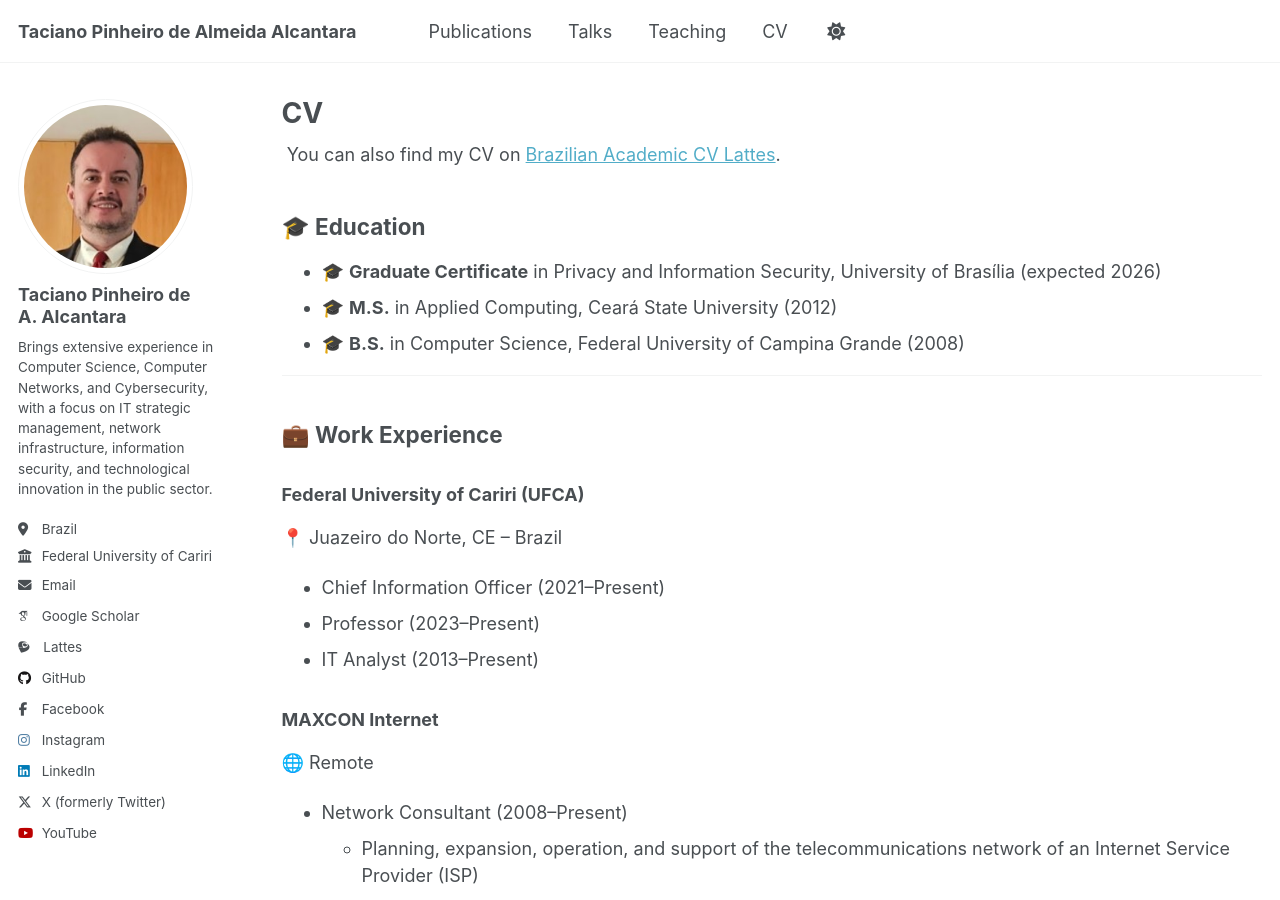
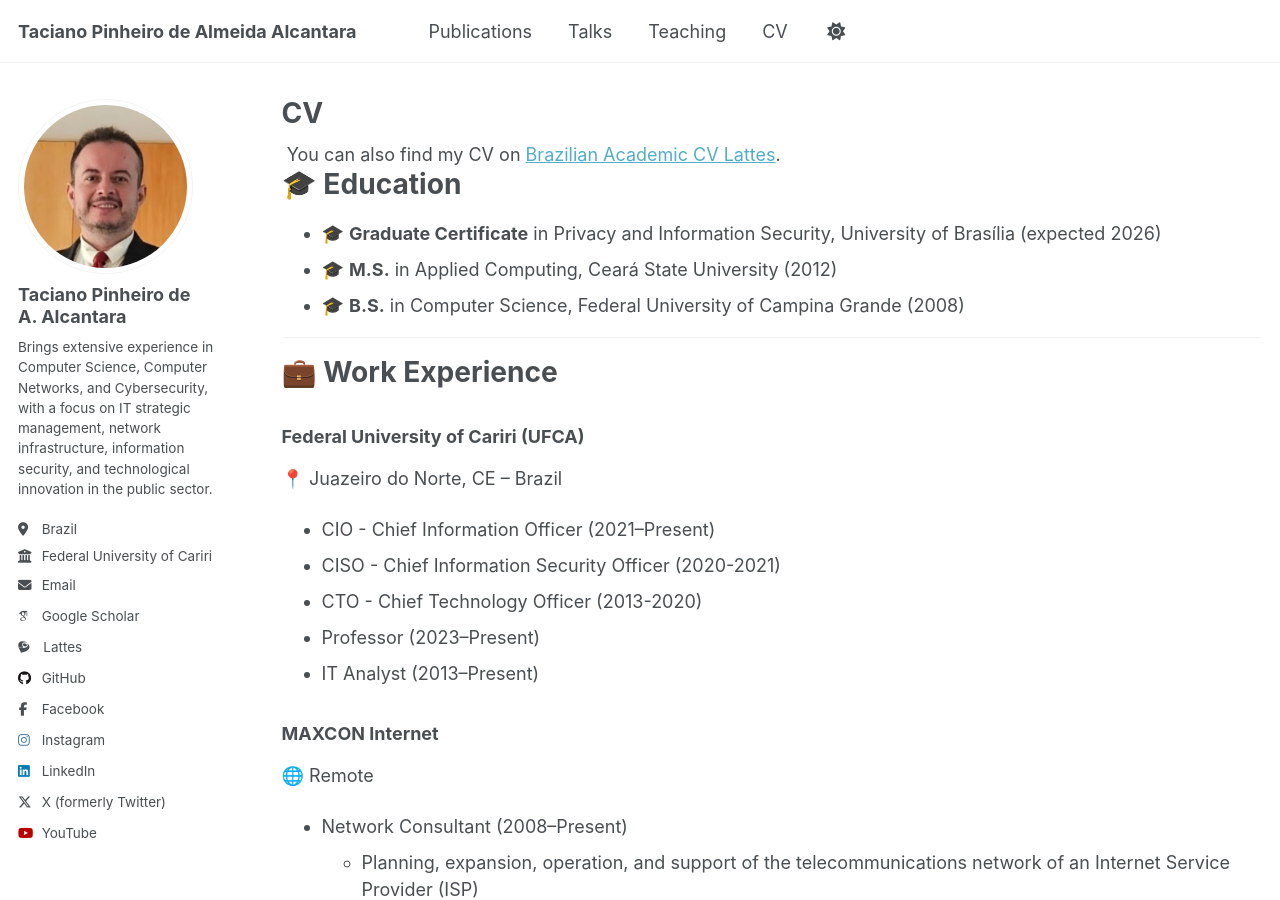
Before and after one commit to tacianopinheiro/tacianopinheiro.github.io, a Jekyll site: the page built from _pages/cv.md, in a window 1280 px wide and 900 px high. Built offline with Jekyll 4.4.1, drawn with Linux system fonts in a browser that asks for light colours; some web fonts are replaced.

Commit message:
Update cv.md

```diff
--- a/_pages/cv.md
+++ b/_pages/cv.md
@@ -15,19 +15,21 @@ redirect_from:
 </div>
 {% endif %}
 
-## 🎓 Education
-
+🎓 Education
+======
 * 🎓 **Graduate Certificate** in Privacy and Information Security, University of Brasília (expected 2026)
 * 🎓 **M.S.** in Applied Computing, Ceará State University (2012)
 * 🎓 **B.S.** in Computer Science, Federal University of Campina Grande (2008)
 
 ---
 
-## 💼 Work Experience
-
+💼 Work Experience
+======
 ### **Federal University of Cariri (UFCA)**
 📍 Juazeiro do Norte, CE – Brazil
-* Chief Information Officer (2021–Present)
+* CIO - Chief Information Officer (2021–Present)
+* CISO - Chief Information Security Officer (2020-2021)
+* CTO - Chief Technology Officer (2013-2020)
 * Professor (2023–Present)
 * IT Analyst (2013–Present)
 
@@ -68,15 +70,15 @@ redirect_from:
 
 ---
 
-## 🛠️ Skills
-
+🛠️ Skills
+======
 * Leadership
 * Communication
 
 ---
 
-## 📚 Publications
-
+📚 Publications
+======
 <ul>
   {% for post in site.publications reversed %}
     {% include archive-single-cv.html %}
@@ -85,8 +87,8 @@ redirect_from:
 
 ---
 
-## 🎤 Talks
-
+🎤 Talks
+======
 <ul>
   {% for post in site.talks reversed %}
     {% include archive-single-talk-cv.html %}
@@ -95,8 +97,8 @@ redirect_from:
 
 ---
 
-## 👨‍🏫 Teaching
-
+👨‍🏫 Teaching
+======
 <ul>
   {% for post in site.teaching reversed %}
     {% include archive-single-cv.html %}
@@ -105,6 +107,6 @@ redirect_from:
 
 ---
 
-## 🤝 Service and Leadership
-
+🤝 Service and Leadership
+======
 * Currently signed in to 43 different Slack teams
```
